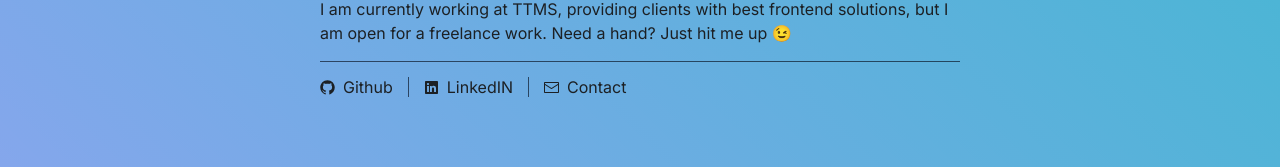
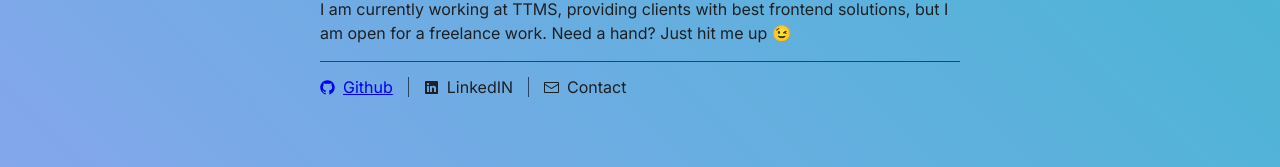
Before and after one commit to grzegorzxpatyk/portfolio, a React (Create React App) app: page / in a window 1280 px wide. Shown: the part 407-574 px from the top of the page. Built offline with nearby package versions, Linux system fonts and the light colour scheme.

Commit message:
code split UI components from App.tsx

```diff
--- a/src/App.tsx
+++ b/src/App.tsx
@@ -4,89 +4,15 @@ import Header from './components/Header';
 import Navbar from './components/Navbar';
 import { darkTheme, globalStyles, styled } from './styles/stitches';
 import { Separator } from './components/Separator';
+import FlexContainer from './components/FlexContainer';
 import {
     EnvelopeClosedIcon,
     GitHubLogoIcon,
     Half2Icon,
     LinkedInLogoIcon,
 } from '@radix-ui/react-icons';
-
-const FlexContainer = styled('div', {
-    display: 'flex',
-    variants: {
-        justifyContent: {
-            start: {
-                justifyContent: 'start',
-            },
-            center: {
-                justifyContent: 'center',
-            },
-            end: {
-                justifyContent: 'end',
-            },
-            between: {
-                justifyContent: 'space-between',
-            },
-        },
-        alignItems: {
-            start: {
-                alignItems: 'start',
-            },
-            center: {
-                alignItems: 'center',
-            },
-            end: {
-                alignItems: 'end',
-            },
-        },
-        flexDirection: {
-            row: {
-                flexDirection: 'row',
-            },
-            column: {
-                flexDirection: 'column',
-            },
-        },
-    },
-
-    defaultVariants: {
-        justifyContent: 'center',
-        alignItems: 'center',
-        flexDirection: 'row',
-    },
-});
-
-const InlineFlexContainer = styled('span', {
-    display: 'inline-flex',
-    justifyContent: 'space-between',
-    alignItems: 'center',
-    flexDirection: 'row',
-});
-
-const Logo = styled('h1', {
-    fontFamily: '"JetBrains Mono", monospace',
-    fontSize: 'max(2rem, 5vmin)',
-    margin: '1vmin',
-    width: '16vw',
-    minWidth: 'fit-content',
-    display: 'flex',
-    justifyContent: 'space-around',
-    alignItems: 'center',
-    flexDirection: 'row',
-});
-
-const NameHeading = styled('h1', {
-    fontSize: '1.2rem',
-    fontWeight: 500,
-    lineHeight: 1.5,
-    marginBottom: '1rem',
-});
-
-const ShortBioHeading = styled('h2', {
-    fontSize: '1rem',
-    fontWeight: 400,
-    lineHeight: 1.5,
-});
+import NameHeading from './components/NameHeading';
+import BioHeading from './components/BioHeading';
 
 function App() {
     globalStyles();
@@ -147,10 +73,10 @@ function App() {
             >
                 <section>
                     <NameHeading>Grzegorz Patyk</NameHeading>
-                    <ShortBioHeading>
+                    <BioHeading>
                         I'm Greg - software engineer based in Cracow. I am
                         interested in UI development, design and 3D modeling.
-                    </ShortBioHeading>
+                    </BioHeading>
                     <p style={{ margin: '1rem 0', lineHeight: 1.5 }}>
                         I am currently working at TTMS, providing clients with
                         best frontend solutions, but I am open for a freelance
@@ -161,30 +87,38 @@ function App() {
                         css={{ height: '20px' }}
                         justifyContent="start"
                     >
-                        <InlineFlexContainer>
-                            <GitHubLogoIcon />{' '}
-                            <span style={{ marginLeft: '.5rem' }}>Github</span>
-                        </InlineFlexContainer>
+                        <a
+                            href={process.env.REACT_APP_GITHUB_LINK}
+                            target="_blank"
+                            rel="noreferrer"
+                        >
+                            <FlexContainer>
+                                <GitHubLogoIcon />
+                                <span style={{ marginLeft: '.5rem' }}>
+                                    Github
+                                </span>
+                            </FlexContainer>
+                        </a>
                         <Separator
                             decorative
                             orientation="vertical"
                             css={{ margin: '0 15px' }}
                         />
-                        <InlineFlexContainer>
+                        <FlexContainer>
                             <LinkedInLogoIcon />
                             <span style={{ marginLeft: '.5rem' }}>
                                 LinkedIN
                             </span>
-                        </InlineFlexContainer>
+                        </FlexContainer>
                         <Separator
                             decorative
                             orientation="vertical"
                             css={{ margin: '0 15px' }}
                         />
-                        <InlineFlexContainer>
-                            <EnvelopeClosedIcon />{' '}
+                        <FlexContainer>
+                            <EnvelopeClosedIcon />
                             <span style={{ marginLeft: '.5rem' }}>Contact</span>
-                        </InlineFlexContainer>
+                        </FlexContainer>
                     </FlexContainer>
                 </section>
             </main>
--- /dev/null
+++ b/src/components/BioHeading.tsx
@@ -0,0 +1,9 @@
+import { styled } from '../styles/stitches';
+
+const BioHeading = styled('h2', {
+    fontSize: '1rem',
+    fontWeight: 400,
+    lineHeight: 1.5,
+});
+
+export default BioHeading;
--- /dev/null
+++ b/src/components/FlexContainer.tsx
@@ -0,0 +1,48 @@
+import { styled } from '../styles/stitches';
+
+const FlexContainer = styled('div', {
+    display: 'flex',
+    variants: {
+        justifyContent: {
+            start: {
+                justifyContent: 'start',
+            },
+            center: {
+                justifyContent: 'center',
+            },
+            end: {
+                justifyContent: 'end',
+            },
+            between: {
+                justifyContent: 'space-between',
+            },
+        },
+        alignItems: {
+            start: {
+                alignItems: 'start',
+            },
+            center: {
+                alignItems: 'center',
+            },
+            end: {
+                alignItems: 'end',
+            },
+        },
+        flexDirection: {
+            row: {
+                flexDirection: 'row',
+            },
+            column: {
+                flexDirection: 'column',
+            },
+        },
+    },
+
+    defaultVariants: {
+        justifyContent: 'center',
+        alignItems: 'center',
+        flexDirection: 'row',
+    },
+});
+
+export default FlexContainer;
--- /dev/null
+++ b/src/components/NameHeading.tsx
@@ -0,0 +1,10 @@
+import { styled } from '../styles/stitches';
+
+const NameHeading = styled('h1', {
+    fontSize: '1.2rem',
+    fontWeight: 500,
+    lineHeight: 1.5,
+    marginBottom: '1rem',
+});
+
+export default NameHeading;
```
Also changed, not shown: src/components/Logo.tsx (added, +15 -0 lines).
